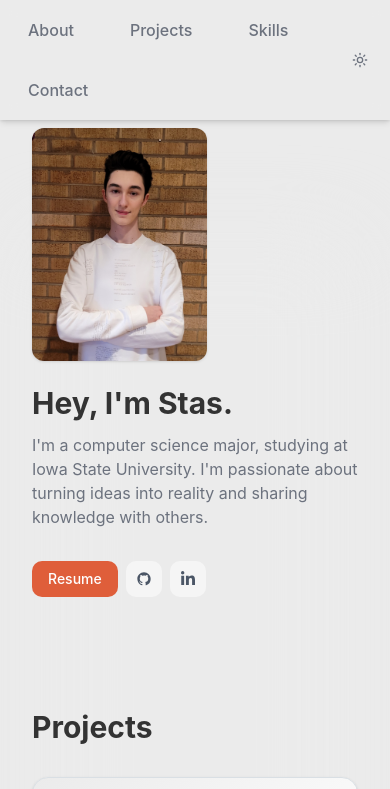
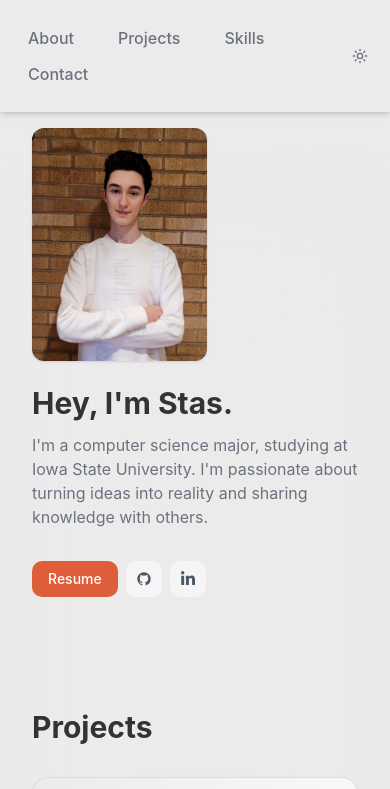
Before and after one commit to kototok903/portfolio, a Next.js app: page / in a window 390 px wide. Shown: the top 789 px of the page. Built offline with nearby package versions, Linux system fonts and the light colour scheme; no server answers.

Commit message:
Add mobile support navbar

```diff
--- a/components/hearder.tsx
+++ b/components/hearder.tsx
@@ -5,8 +5,8 @@ import { Button } from './ui/button';
 
 export default function Header() {
   return (
-    <header className='fixed inset-x-0 top-0 z-50'>
-      <nav className='flex max-w-4xl items-center justify-between p-3 md:mt-6 mx-auto bg-background/75 backdrop-blur-sm md:rounded-lg shadow-lg'>
+    <header className='fixed inset-x-0 top-0 z-50 sm:px-3'>
+      <nav className='flex max-w-4xl items-center justify-between px-3 sm:py-3 py-5 sm:mt-6 mx-auto bg-background/75 backdrop-blur-sm sm:rounded-lg shadow-lg'>
         <div>
           <Link href='/' className='text-2xl font-bold'>
             {/* Back button */}
@@ -15,7 +15,7 @@ export default function Header() {
           </Link>
         </div>
 
-        <ul className='flex items-center flex-wrap gap-6 text-md sm:gap-10'>
+        <ul className='flex items-center flex-wrap gap-x-3 text-md sm:gap-x-10'>
           <li className='transition-colors'>
             <Link href='/#intro'>
               <Button className='text-muted-foreground hover:text-foreground text-md' variant='ghost'>About</Button>
```
